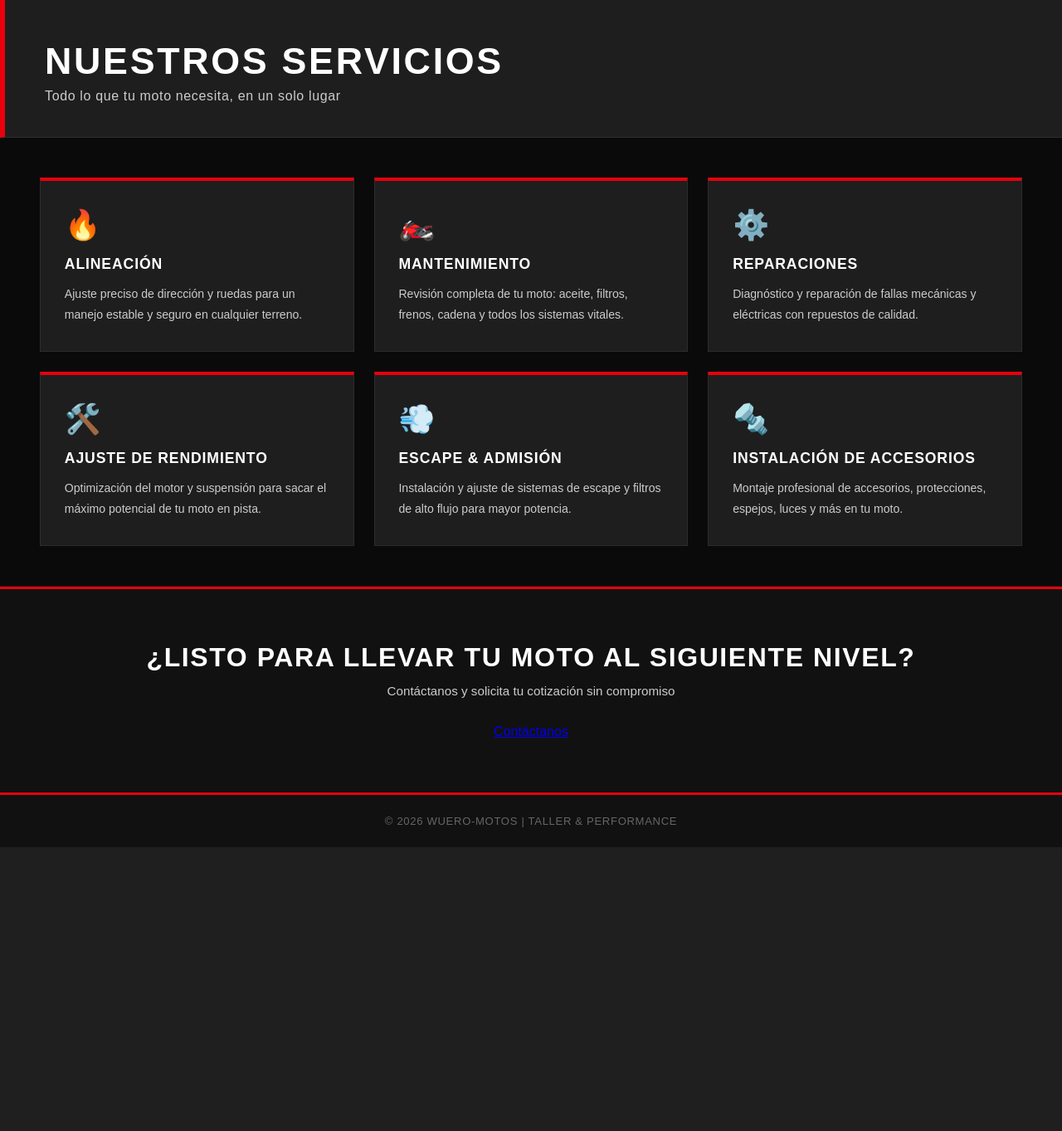
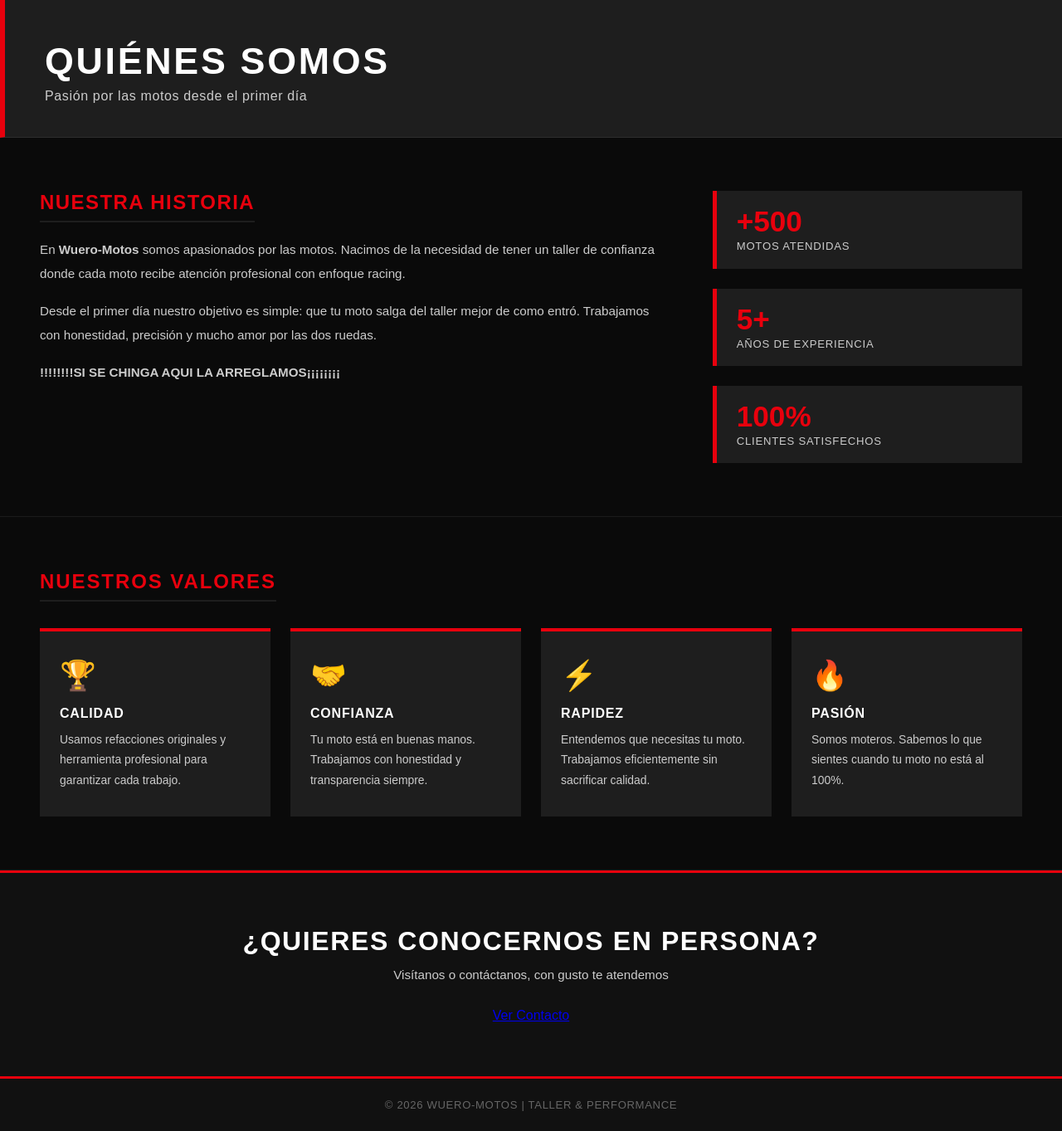
Before and after one commit to dgh-26/wuero-motos_--, a Django app: page /servicios/ in a window 1280 px wide. Shown: the part 72-1435 px from the top of the page at 83% size. Before the commit the page ends 1093 px from the top, so only its background shows below. Run offline with Django 5.2, Linux system fonts and the light colour scheme.

Commit message:
servicios.html

```diff
--- a/miSitio/miWeb/templates/servicios.html
+++ b/miSitio/miWeb/templates/servicios.html
@@ -5,7 +5,7 @@
 <head>
   <meta charset="UTF-8">
   <meta name="viewport" content="width=device-width, initial-scale=1.0">
-  <title>Servicios - Wuero-Motos</title>
+  <title>Nosotros - Wuero-Motos</title>
   <link rel="stylesheet" href="{% static 'estilos.css' %}">
 </head>
 
@@ -16,8 +16,8 @@
     <h1>Wuero<span>-Motos</span></h1>
     <nav>
       <a href="{% url 'inicio' %}">Inicio</a>
-      <a href="{% url 'servicios' %}" class="active">Servicios</a>
-      <a href="{% url 'nosotros' %}">Nosotros</a>
+      <a href="{% url 'servicios' %}">Servicios</a>
+      <a href="{% url 'nosotros' %}" class="active">Nosotros</a>
       <a href="{% url 'galeria' %}">Galería</a>
       <a href="{% url 'contacto' %}">Contacto</a>
     </nav>
@@ -25,56 +25,66 @@
 
   <!-- TÍTULO DE PÁGINA -->
   <div class="page-title">
-    <h2>Nuestros Servicios</h2>
-    <p>Todo lo que tu moto necesita, en un solo lugar</p>
+    <h2>Quiénes Somos</h2>
+    <p>Pasión por las motos desde el primer día</p>
   </div>
 
-  <!-- TARJETAS DE SERVICIOS -->
-  <section class="seccion servicios-grid">
-
-    <div class="card-servicio">
-      <div class="card-icono">🔥</div>
-      <h3>Alineación</h3>
-      <p>Ajuste preciso de dirección y ruedas para un manejo estable y seguro en cualquier terreno.</p>
+  <!-- HISTORIA -->
+  <section class="seccion nosotros-hero">
+    <div class="nosotros-texto">
+      <h2>Nuestra Historia</h2>
+      <p>En <strong>Wuero-Motos</strong> somos apasionados por las motos. Nacimos de la necesidad de tener un taller de confianza donde cada moto recibe atención profesional con enfoque racing.</p>
+      <p>Desde el primer día nuestro objetivo es simple: que tu moto salga del taller mejor de como entró. Trabajamos con honestidad, precisión y mucho amor por las dos ruedas.</p>
+      <p><strong>!!!!!!!!SI SE CHINGA AQUI LA ARREGLAMOS¡¡¡¡¡¡¡¡</strong></p>
     </div>
-
-    <div class="card-servicio">
-      <div class="card-icono">🏍️</div>
-      <h3>Mantenimiento</h3>
-      <p>Revisión completa de tu moto: aceite, filtros, frenos, cadena y todos los sistemas vitales.</p>
+    <div class="nosotros-stats">
+      <div class="stat">
+        <span class="stat-num">+500</span>
+        <span class="stat-label">Motos atendidas</span>
+      </div>
+      <div class="stat">
+        <span class="stat-num">5+</span>
+        <span class="stat-label">Años de experiencia</span>
+      </div>
+      <div class="stat">
+        <span class="stat-num">100%</span>
+        <span class="stat-label">Clientes satisfechos</span>
+      </div>
     </div>
-
-    <div class="card-servicio">
-      <div class="card-icono">⚙️</div>
-      <h3>Reparaciones</h3>
-      <p>Diagnóstico y reparación de fallas mecánicas y eléctricas con repuestos de calidad.</p>
-    </div>
-
-    <div class="card-servicio">
-      <div class="card-icono">🛠️</div>
-      <h3>Ajuste de Rendimiento</h3>
-      <p>Optimización del motor y suspensión para sacar el máximo potencial de tu moto en pista.</p>
-    </div>
-
-    <div class="card-servicio">
-      <div class="card-icono">💨</div>
-      <h3>Escape & Admisión</h3>
-      <p>Instalación y ajuste de sistemas de escape y filtros de alto flujo para mayor potencia.</p>
-    </div>
-
-    <div class="card-servicio">
-      <div class="card-icono">🔩</div>
-      <h3>Instalación de Accesorios</h3>
-      <p>Montaje profesional de accesorios, protecciones, espejos, luces y más en tu moto.</p>
-    </div>
-
   </section>
 
-  <!-- LLAMADO A ACCIÓN -->
+  <!-- VALORES -->
+  <section class="seccion">
+    <h2>Nuestros Valores</h2>
+    <div class="valores-grid">
+      <div class="valor-card">
+        <div class="card-icono">🏆</div>
+        <h3>Calidad</h3>
+        <p>Usamos refacciones originales y herramienta profesional para garantizar cada trabajo.</p>
+      </div>
+      <div class="valor-card">
+        <div class="card-icono">🤝</div>
+        <h3>Confianza</h3>
+        <p>Tu moto está en buenas manos. Trabajamos con honestidad y transparencia siempre.</p>
+      </div>
+      <div class="valor-card">
+        <div class="card-icono">⚡</div>
+        <h3>Rapidez</h3>
+        <p>Entendemos que necesitas tu moto. Trabajamos eficientemente sin sacrificar calidad.</p>
+      </div>
+      <div class="valor-card">
+        <div class="card-icono">🔥</div>
+        <h3>Pasión</h3>
+        <p>Somos moteros. Sabemos lo que sientes cuando tu moto no está al 100%.</p>
+      </div>
+    </div>
+  </section>
+
+  <!-- CTA -->
   <section class="cta">
-    <h3>¿Listo para llevar tu moto al siguiente nivel?</h3>
-    <p>Contáctanos y solicita tu cotización sin compromiso</p>
-    <a href="{% url 'contacto' %}" class="btn-hero">Contáctanos</a>
+    <h3>¿Quieres conocernos en persona?</h3>
+    <p>Visítanos o contáctanos, con gusto te atendemos</p>
+    <a href="{% url 'contacto' %}" class="btn-hero">Ver Contacto</a>
   </section>
 
   <!-- FOOTER -->
```
